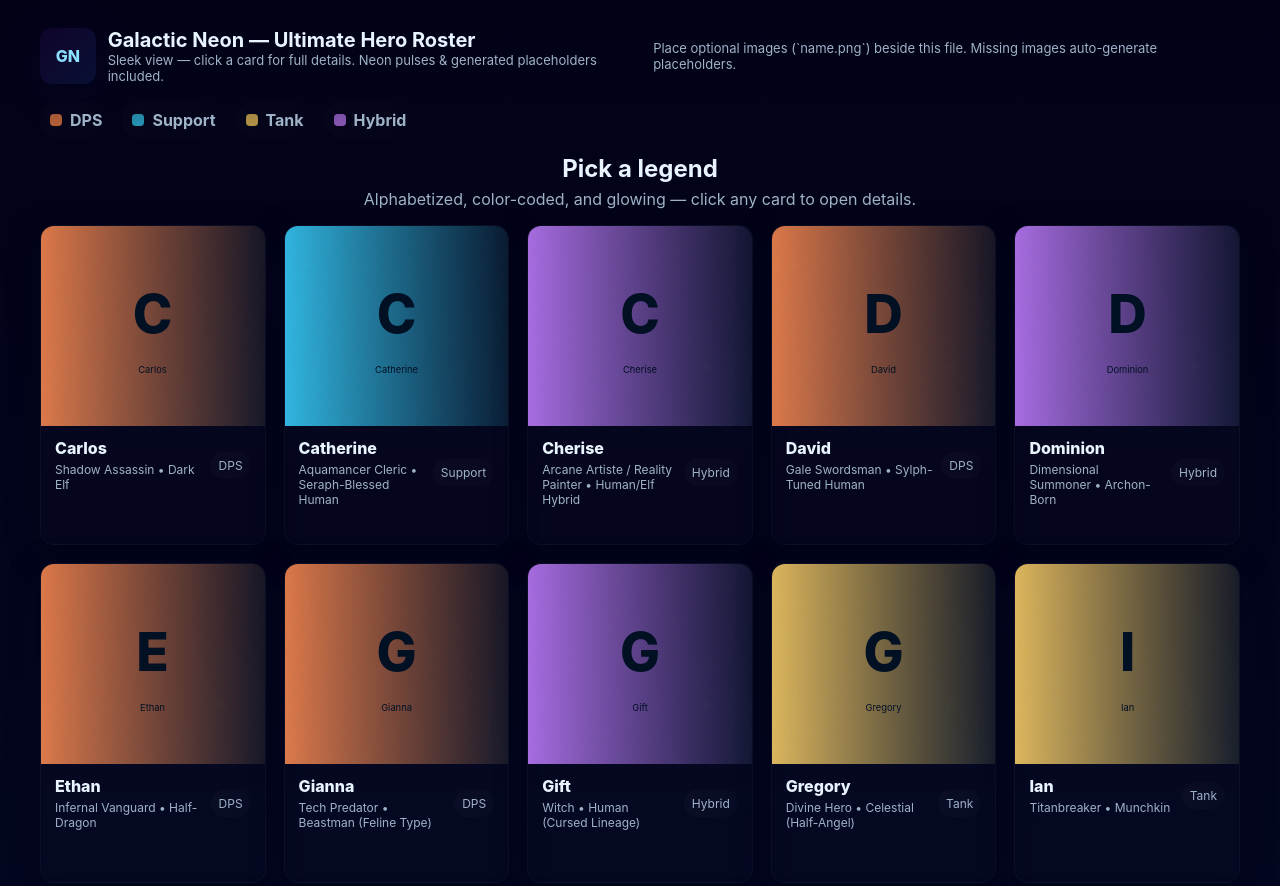
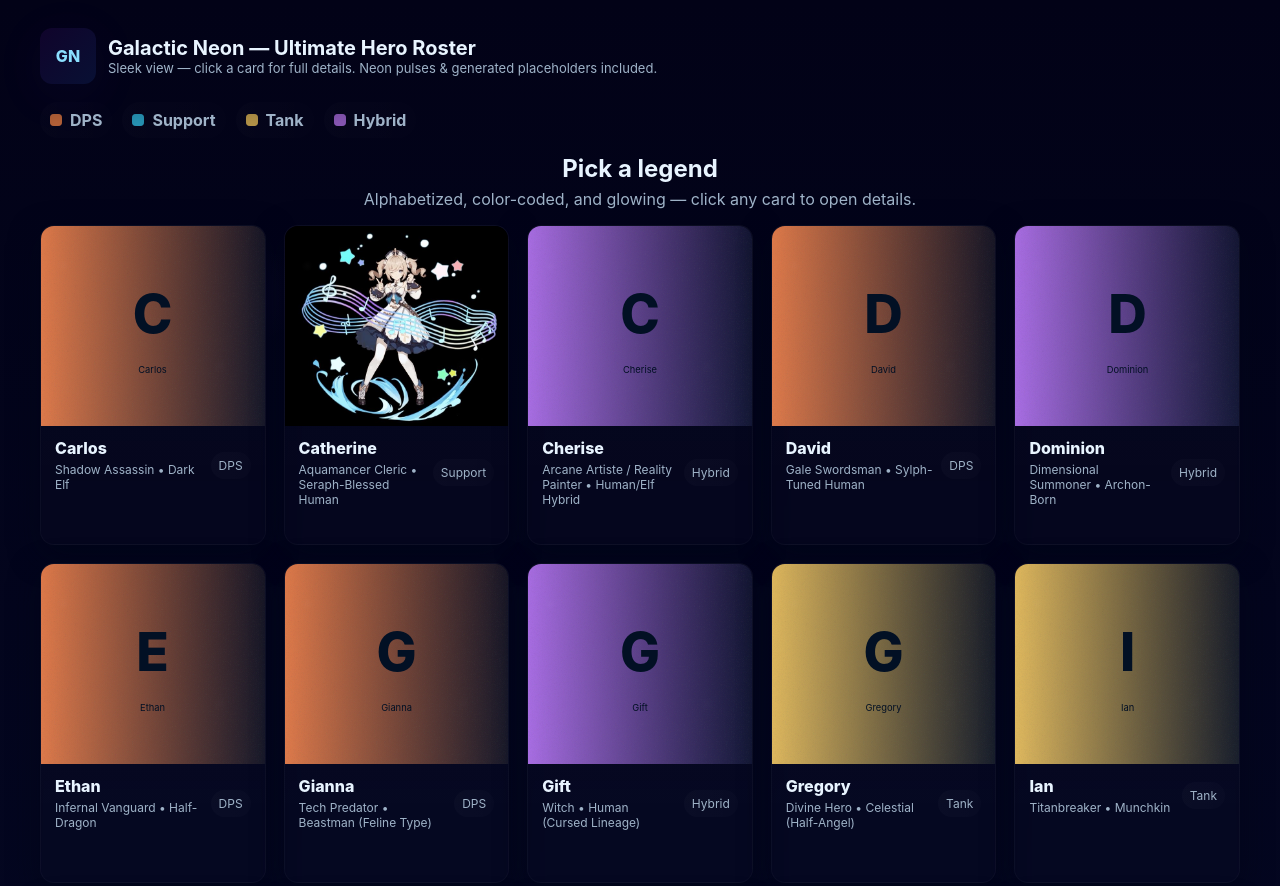
Before and after one commit to Quantum-Cod3r/Isekai-fantasy, a plain HTML site: page index.html in a window 1280 px wide. Shown: the top 886 px of the page. Drawn offline with Linux system fonts and the light colour scheme; files whose address does not match are found by name.

Commit message:
Update site content

```diff
--- a/index.html
+++ b/index.html
@@ -147,7 +147,6 @@
         <div class="sub">Sleek view — click a card for full details. Neon pulses & generated placeholders included.</div>
       </div>
     </div>
-    <div class="sub">Place optional images (`name.png`) beside this file. Missing images auto-generate placeholders.</div>
   </header>
 
   <main>
```
Also changed, not shown: images/catherine.png (added).
